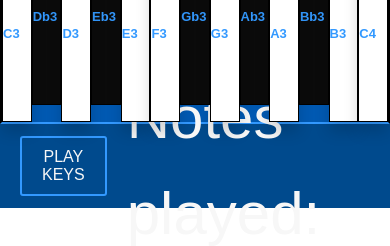
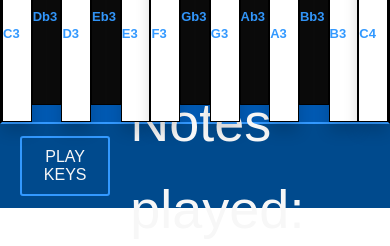
Before and after one commit to dcmorales/digital-keyboard, a React (Create React App) app: page / in a window 390 px wide. Shown: the part 636-882 px from the top of the page. Built offline with nearby package versions, Linux system fonts and the light colour scheme.

Commit message:
Added first responsive breakpoints

```diff
--- a/src/components/KeyboardFull/KeyboardFull.js
+++ b/src/components/KeyboardFull/KeyboardFull.js
@@ -4,7 +4,7 @@ import Octave from './Octave';
 
 const KeyboardFull = () => {
   return (
-    <div className="keyboard-container">
+    <div className="keyboard-container keyboard-container--1">
       <Octave octNum="1" />
 
       <Octave octNum="2" />
--- a/src/components/KeyboardValuesSelected/SelectedKeyboardSlice/SelectedKeyboardSlice.js
+++ b/src/components/KeyboardValuesSelected/SelectedKeyboardSlice/SelectedKeyboardSlice.js
@@ -28,7 +28,9 @@ class SelectedKeyboardSlice extends React.Component {
 
   render() {
     return (
-      <div className="keyboard-container">{this.renderSelectedKeys()}</div>
+      <div className="keyboard-container keyboard-container--2">
+        {this.renderSelectedKeys()}
+      </div>
     );
   }
 }
--- a/src/components/KeyboardValuesSelected/SelectedScaleNotes/NoteDisplay.js
+++ b/src/components/KeyboardValuesSelected/SelectedScaleNotes/NoteDisplay.js
@@ -2,7 +2,10 @@ import React from 'react';
 
 const NoteDisplay = ({ notesPlayed }) => {
   return (
-    <div className="note-display">Notes played: {notesPlayed.join('-')}</div>
+    <div className="note-display">
+      <div className="note-display__label">Notes played:</div>
+      <div className="note-display__list">{notesPlayed.join('-')}</div>
+    </div>
   );
 };
 
--- a/src/sass/_abstracts.scss
+++ b/src/sass/_abstracts.scss
@@ -16,8 +16,16 @@ $color-white: #fff;
 $color-black: #000;
 
 // Font
-$font-size-extra-large: 6rem;
+$font-size-largest: 5.4rem;
+$font-size-extra-large: 4.6rem;
 $font-size-large: 1.6rem;
 $font-size-medium: 1.3rem;
 $font-size-small: 1rem;
 $font-primary: sans-serif;
+
+// Responsive Breakpoints
+$bp-largest: 112.5em; // 1800px
+$bp-extra-large: 100em; //1600px
+$bp-large: 75em; // 1200px
+$bp-medium: 62.5em; // 1000px
+$bp-small: 50em; // 800px
--- a/src/sass/_components.scss
+++ b/src/sass/_components.scss
@@ -205,5 +205,15 @@
 //******************************************************************************
 //Note Display
 .note-display {
-  font-size: $font-size-extra-large;
+  display: flex;
+
+  &__label {
+    font-size: $font-size-largest;
+  }
+
+  &__list {
+    font-size: $font-size-extra-large;
+    align-self: center;
+    padding-left: 1rem;
+  }
 }
```
